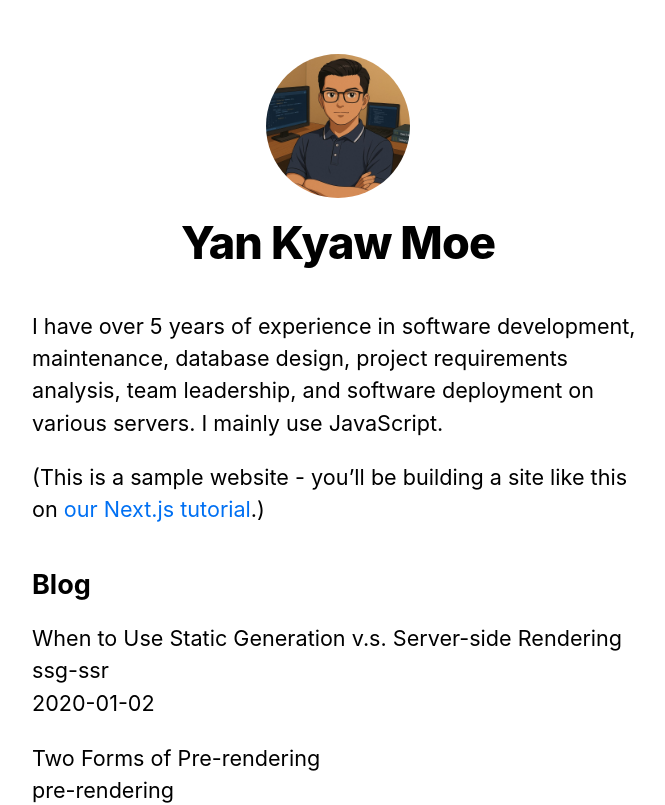
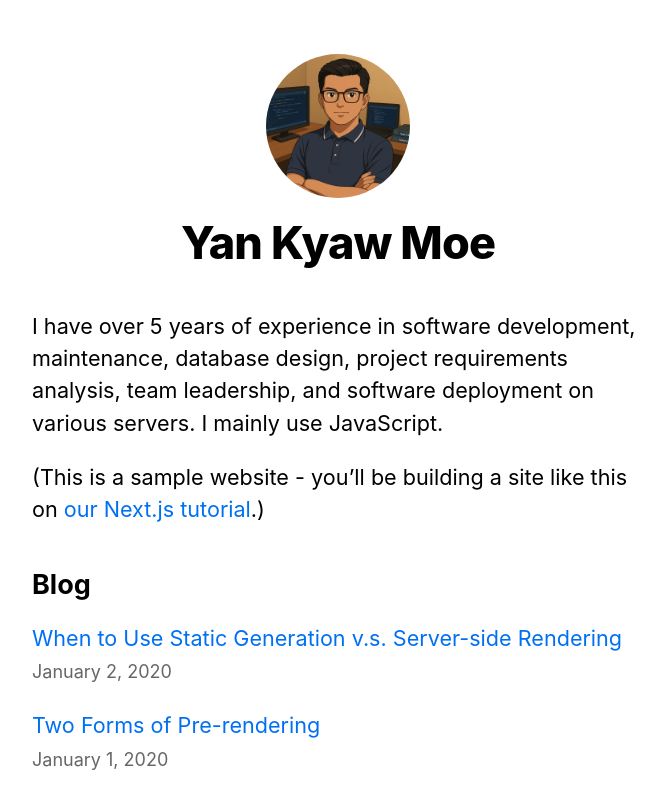
Before and after one commit to yankyaw-moe/nextjs-blog, a Next.js app: page / in a window 1280 px wide. Shown: the top 805 px of the page, without its empty margins (302-967 px from the left). Built offline with nearby package versions, Linux system fonts and the light colour scheme.

Commit message:
ch35: polishing pages

```diff
--- /dev/null
+++ b/components/date.js
@@ -0,0 +1,9 @@
+import { parseISO, format } from 'date-fns';
+
+export default function Date({ dateString }) {
+  console.log('dateString: ', dateString);
+  if (dateString) {
+    const date = parseISO(dateString);
+    return <time dateTime={dateString}>{format(date, 'LLLL d, yyyy')}</time>;
+  }
+}
--- a/package.json
+++ b/package.json
@@ -6,6 +6,7 @@
     "start": "next start"
   },
   "dependencies": {
+    "date-fns": "^4.1.0",
     "gray-matter": "^4.0.3",
     "next": "latest",
     "react": "latest",
--- a/pages/index.js
+++ b/pages/index.js
@@ -1,8 +1,9 @@
 import Head from 'next/head';
 import Layout, { siteTitle } from '../components/layout';
 import utilStyles from '../styles/utils.module.css';
-
 import { getSortedPostsData } from '../lib/posts';
+import Link from 'next/link';
+import Date from '../components/date';
 
 export async function getStaticProps() {
   const allPostsData = getSortedPostsData();
@@ -38,11 +39,11 @@ export default function Home({ allPostsData }) {
         <ul className={utilStyles.list}>
           {allPostsData?.map(({ id, date, title }) => (
             <li className={utilStyles.listItem} key={id}>
-              {title}
+              <Link href={`/posts/${id}`}>{title}</Link>
               <br />
-              {id}
-              <br />
-              {date}
+              <small className={utilStyles.lightText}>
+                <Date dateString={date} />
+              </small>
             </li>
           ))}
         </ul>
--- a/pages/posts/[id].js
+++ b/pages/posts/[id].js
@@ -1,16 +1,22 @@
 import Layout from '../../components/layout';
 import { getAllPostIds, getPostData } from '../../lib/posts';
+import Head from 'next/head';
+import Date from '../../components/date';
+import utilStyles from '../../styles/utils.module.css';
 
 export default function Post({ postData }) {
   return (
     <Layout>
-      {postData.title}
-      <br />
-      {postData.id}
-      <br />
-      {postData.date}
-      <br />
-      <div dangerouslySetInnerHTML={{ __html: postData.contentHtml }} />
+      <Head>
+        <title>{postData.title}</title>
+      </Head>
+      <article>
+        <h1 className={utilStyles.headingXl}>{postData.title}</h1>
+        <div className={utilStyles.lightText}>
+          <Date dateString={postData.date} />
+        </div>
+        <div dangerouslySetInnerHTML={{ __html: postData.contentHtml }} />
+      </article>
     </Layout>
   );
 }
```
Also changed, not shown: 1 other file (tests, documents, lock files or other folders).
